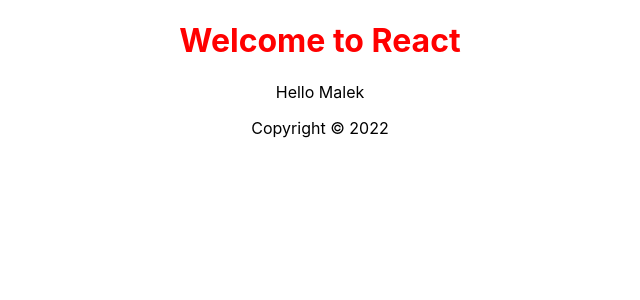
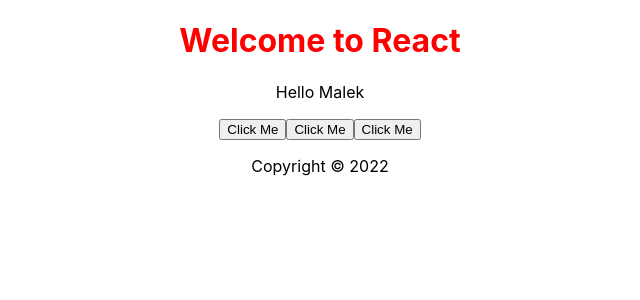
Before and after one commit to redatag/react-learning-demo, a React (Create React App) app: page / in a window 1280 px wide. Shown: the top 300 px of the page, without its empty margins (320-960 px from the left). Built offline with nearby package versions, Linux system fonts and the light colour scheme.

Commit message:
add clich handler

```diff
--- a/src/Content.js
+++ b/src/Content.js
@@ -6,9 +6,26 @@
         const int = Math.floor(Math.random() * 3);
         return names[int];
       }
+      const handleClick = () => {
+          console.log('clicked');
+      }
+
+      const handleClick2 = (name) => {
+          console.log(`${name} was clicked`);
+      }
+
+      const handleClick3 = (e) => {
+        //   console.log(e);
+          console.log(e.target.innerText);
+      }
+
+//Alt + Shift + arrow Down == Copy and past
     return (
         <main>
-            <p> Hello {handleNameChange()}</p>
+            <p onDoubleClick = {handleClick}> Hello {handleNameChange()}</p>
+            <button onClick={handleClick}>Click Me </button>
+            <button onClick={() => {handleClick2('Reda')}}>Click Me </button>
+            <button onClick={(e) => handleClick3(e)}>Click Me </button>
         </main>
     )
 }
```
